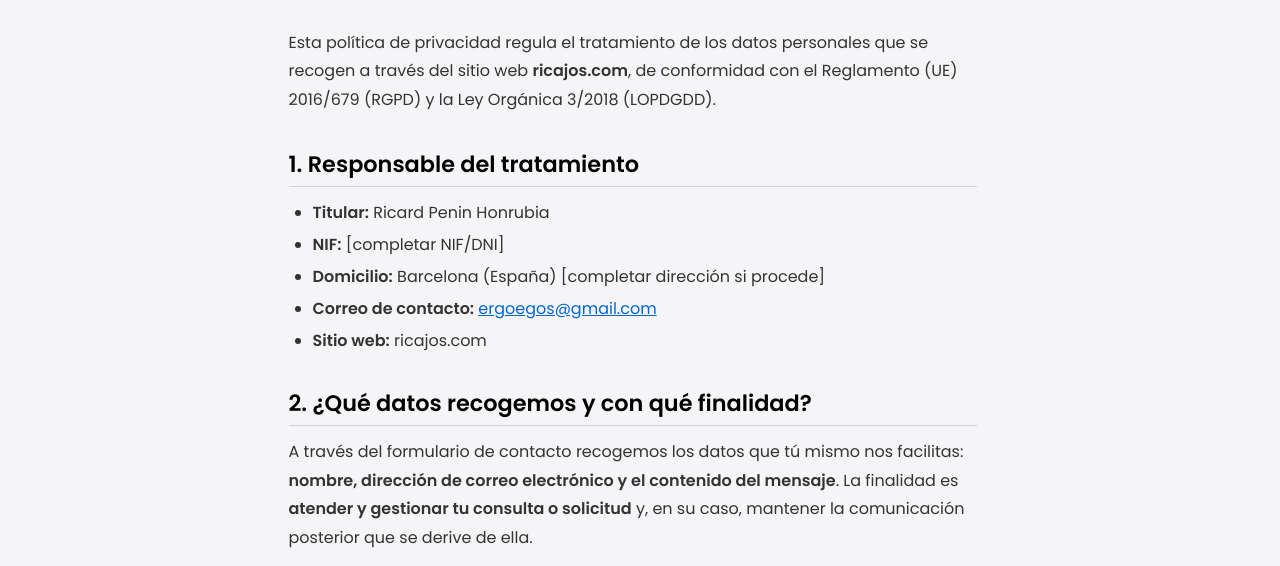
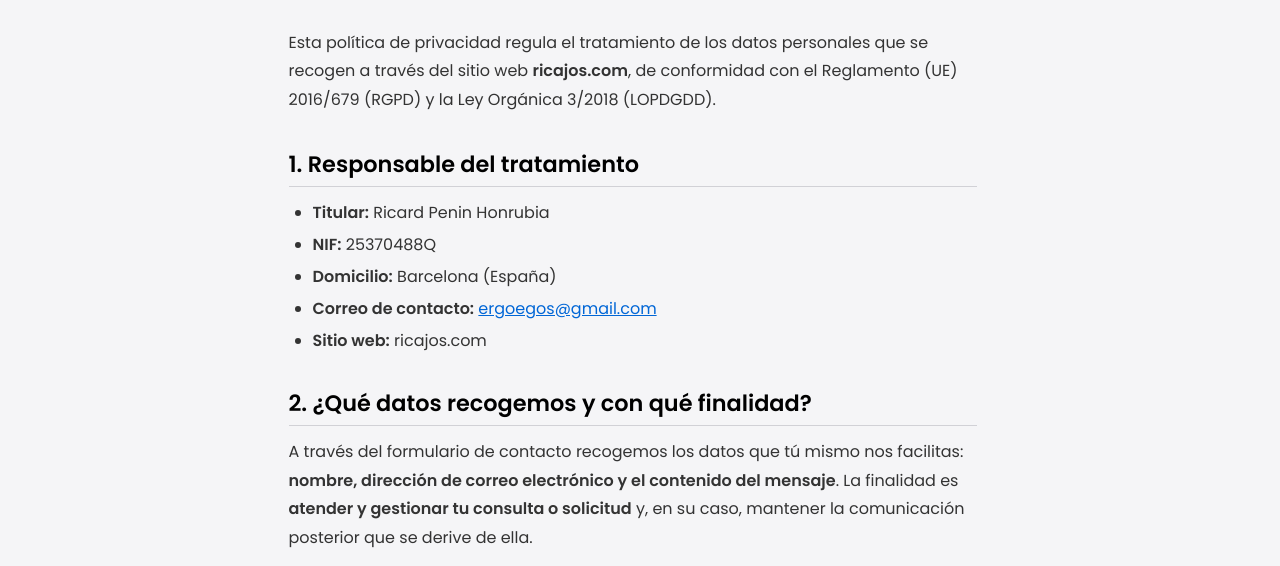
Before and after one commit to rricajos/rricajos, an Astro site: page /privacidad in a window 1280 px wide. Shown: the part 203-769 px from the top of the page. Built offline with nearby package versions, Linux system fonts and the light colour scheme; Astro itself is replaced by a stand-in of ours.

Commit message:
privacidad: completa NIF del responsable

```diff
--- a/src/pages/privacidad.astro
+++ b/src/pages/privacidad.astro
@@ -34,8 +34,8 @@ const updated = '21 de junio de 2026';
         <h2>1. Responsable del tratamiento</h2>
         <ul>
           <li><strong>Titular:</strong> Ricard Penin Honrubia</li>
-          <li><strong>NIF:</strong> [completar NIF/DNI]</li>
-          <li><strong>Domicilio:</strong> Barcelona (España) [completar dirección si procede]</li>
+          <li><strong>NIF:</strong> 25370488Q</li>
+          <li><strong>Domicilio:</strong> Barcelona (España)</li>
           <li><strong>Correo de contacto:</strong> <a href="mailto:ergoegos@gmail.com">ergoegos@gmail.com</a></li>
           <li><strong>Sitio web:</strong> ricajos.com</li>
         </ul>
```
